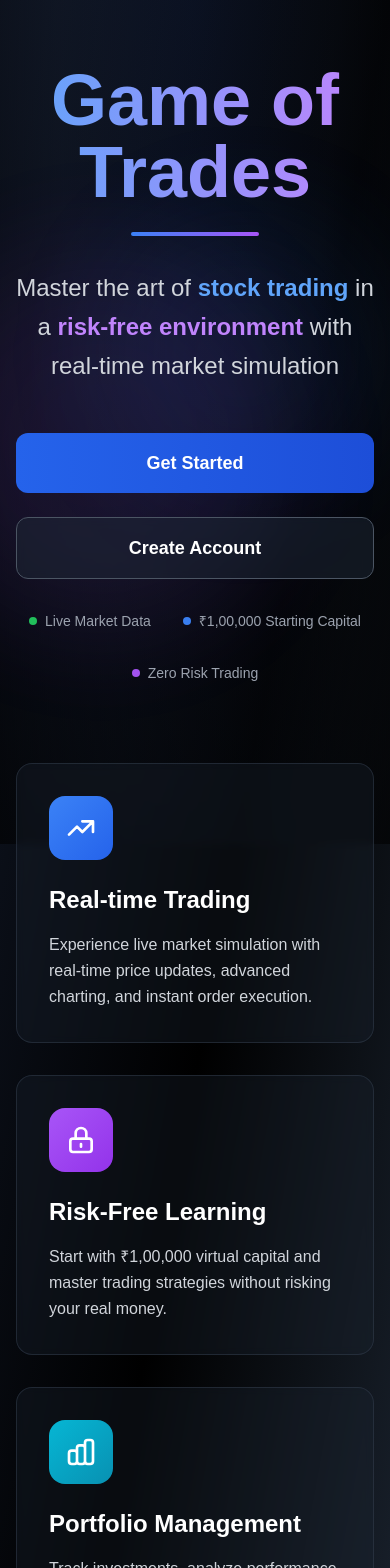
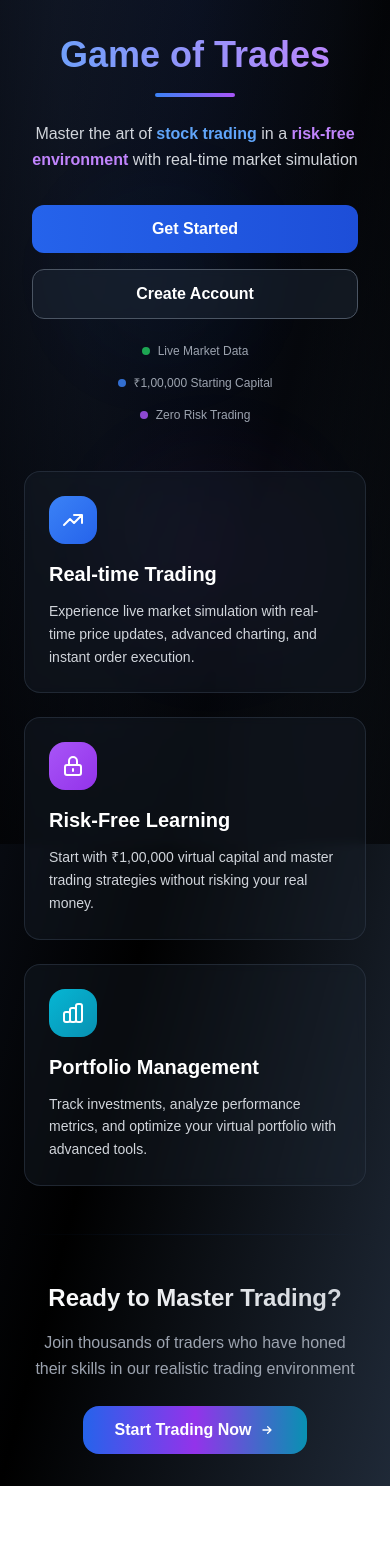
Before and after one commit to benab04/Stock-Market-Simulator, a Next.js app: page / in a window 390 px wide. Shown: the top 1568 px of the page. After the commit the page ends 1486 px from the top, so only its background shows below. Built offline with nearby package versions, Linux system fonts and the light colour scheme.

Commit message:
Make landing page responsive

```diff
--- a/src/app/page.js
+++ b/src/app/page.js
@@ -6,35 +6,35 @@ export default function Home() {
     <div className="min-h-screen bg-gradient-to-br from-gray-900 via-black to-gray-800 text-white overflow-hidden">
       {/* Background Effects */}
       <div className="absolute inset-0 bg-[radial-gradient(ellipse_at_top,_var(--tw-gradient-stops))] from-blue-900/20 via-gray-900/50 to-black opacity-60"></div>
-      <div className="absolute top-1/4 left-1/4 w-72 h-72 bg-blue-500/10 rounded-full blur-3xl animate-pulse"></div>
-      <div className="absolute bottom-1/4 right-1/4 w-96 h-96 bg-purple-500/10 rounded-full blur-3xl animate-pulse delay-1000"></div>
+      <div className="absolute top-1/4 left-1/4 w-32 h-32 sm:w-48 sm:h-48 lg:w-72 lg:h-72 bg-blue-500/10 rounded-full blur-3xl animate-pulse"></div>
+      <div className="absolute bottom-1/4 right-1/4 w-40 h-40 sm:w-64 sm:h-64 lg:w-96 lg:h-96 bg-purple-500/10 rounded-full blur-3xl animate-pulse delay-1000"></div>
 
-      <div className="relative z-10 container mx-auto px-4 py-16">
+      <div className="relative z-10 container mx-auto px-4 sm:px-6 lg:px-8 py-8 sm:py-12 lg:py-16">
         {/* Hero Section */}
-        <div className="text-center mb-20">
-          <div className="mb-8">
-            <h1 className="text-7xl md:text-8xl font-extrabold mb-6 bg-gradient-to-r from-blue-400 via-purple-400 to-cyan-400 bg-clip-text text-transparent animate-gradient-x">
+        <div className="text-center mb-12 sm:mb-16 lg:mb-20">
+          <div className="mb-6 sm:mb-8">
+            <h1 className="text-4xl sm:text-5xl md:text-6xl lg:text-7xl xl:text-8xl font-extrabold mb-4 sm:mb-6 bg-gradient-to-r from-blue-400 via-purple-400 to-cyan-400 bg-clip-text text-transparent animate-gradient-x leading-tight">
               Game of Trades
             </h1>
-            <div className="w-32 h-1 bg-gradient-to-r from-blue-500 to-purple-500 mx-auto rounded-full"></div>
+            <div className="w-20 sm:w-24 lg:w-32 h-1 bg-gradient-to-r from-blue-500 to-purple-500 mx-auto rounded-full"></div>
           </div>
 
-          <p className="text-2xl text-gray-300 mb-12 max-w-3xl mx-auto leading-relaxed">
+          <p className="text-base sm:text-lg md:text-xl lg:text-2xl text-gray-300 mb-8 sm:mb-10 lg:mb-12 max-w-sm sm:max-w-2xl lg:max-w-3xl mx-auto leading-relaxed px-2">
             Master the art of <span className="text-blue-400 font-semibold">stock trading</span> in a
             <span className="text-purple-400 font-semibold"> risk-free environment</span> with real-time market simulation
           </p>
 
-          <div className="flex flex-col sm:flex-row justify-center gap-6 mb-8">
+          <div className="flex flex-col sm:flex-row justify-center gap-4 sm:gap-6 mb-6 sm:mb-8 px-4 sm:px-0">
             <Link
               href="/login"
-              className="group relative bg-gradient-to-r from-blue-600 to-blue-700 hover:from-blue-500 hover:to-blue-600 text-white px-10 py-4 rounded-xl font-semibold text-lg transition-all duration-300 transform hover:scale-105 hover:shadow-2xl hover:shadow-blue-500/25"
+              className="group relative bg-gradient-to-r from-blue-600 to-blue-700 hover:from-blue-500 hover:to-blue-600 text-white px-6 sm:px-8 lg:px-10 py-3 sm:py-4 rounded-xl font-semibold text-base sm:text-lg transition-all duration-300 transform hover:scale-105 hover:shadow-2xl hover:shadow-blue-500/25"
             >
               <span className="relative z-10">Get Started</span>
               <div className="absolute inset-0 bg-gradient-to-r from-blue-400 to-blue-500 rounded-xl opacity-0 group-hover:opacity-20 transition-opacity duration-300"></div>
             </Link>
             <Link
               href="/register"
-              className="group relative bg-gray-800/50 backdrop-blur-sm border border-gray-600 hover:border-gray-500 text-white px-10 py-4 rounded-xl font-semibold text-lg transition-all duration-300 transform hover:scale-105 hover:shadow-2xl hover:shadow-gray-500/25"
+              className="group relative bg-gray-800/50 backdrop-blur-sm border border-gray-600 hover:border-gray-500 text-white px-6 sm:px-8 lg:px-10 py-3 sm:py-4 rounded-xl font-semibold text-base sm:text-lg transition-all duration-300 transform hover:scale-105 hover:shadow-2xl hover:shadow-gray-500/25"
             >
               <span className="relative z-10">Create Account</span>
               <div className="absolute inset-0 bg-gradient-to-r from-gray-700 to-gray-600 rounded-xl opacity-0 group-hover:opacity-20 transition-opacity duration-300"></div>
@@ -42,16 +42,16 @@ export default function Home() {
           </div>
 
           {/* Stats */}
-          <div className="flex flex-wrap justify-center gap-8 text-sm text-gray-400">
-            <div className="flex items-center gap-2">
+          <div className="flex flex-col sm:flex-row flex-wrap justify-center gap-4 sm:gap-6 lg:gap-8 text-xs sm:text-sm text-gray-400 px-4">
+            <div className="flex items-center justify-center gap-2">
               <div className="w-2 h-2 bg-green-500 rounded-full animate-pulse"></div>
               <span>Live Market Data</span>
             </div>
-            <div className="flex items-center gap-2">
+            <div className="flex items-center justify-center gap-2">
               <div className="w-2 h-2 bg-blue-500 rounded-full animate-pulse"></div>
-              <span>₹1,00,000 Starting Capital</span>
+              <span className="whitespace-nowrap">₹1,00,000 Starting Capital</span>
             </div>
-            <div className="flex items-center gap-2">
+            <div className="flex items-center justify-center gap-2">
               <div className="w-2 h-2 bg-purple-500 rounded-full animate-pulse"></div>
               <span>Zero Risk Trading</span>
             </div>
@@ -59,47 +59,47 @@ export default function Home() {
         </div>
 
         {/* Features Grid */}
-        <div className="grid md:grid-cols-3 gap-8 mt-20">
-          <div className="group relative bg-gray-800/30 backdrop-blur-sm border border-gray-700/50 p-8 rounded-2xl hover:border-blue-500/50 transition-all duration-300 transform hover:scale-105 hover:shadow-2xl hover:shadow-blue-500/10">
+        <div className="grid grid-cols-1 md:grid-cols-2 lg:grid-cols-3 gap-6 sm:gap-8 mt-12 sm:mt-16 lg:mt-20 px-2 sm:px-0">
+          <div className="group relative bg-gray-800/30 backdrop-blur-sm border border-gray-700/50 p-6 sm:p-8 rounded-2xl hover:border-blue-500/50 transition-all duration-300 transform hover:scale-105 hover:shadow-2xl hover:shadow-blue-500/10">
             <div className="absolute inset-0 bg-gradient-to-br from-blue-500/5 to-transparent rounded-2xl opacity-0 group-hover:opacity-100 transition-opacity duration-300"></div>
             <div className="relative z-10">
-              <div className="w-16 h-16 bg-gradient-to-br from-blue-500 to-blue-600 rounded-2xl flex items-center justify-center mb-6 transform group-hover:rotate-12 transition-transform duration-300">
-                <svg className="w-8 h-8 text-white" fill="none" stroke="currentColor" viewBox="0 0 24 24">
+              <div className="w-12 h-12 sm:w-16 sm:h-16 bg-gradient-to-br from-blue-500 to-blue-600 rounded-2xl flex items-center justify-center mb-4 sm:mb-6 transform group-hover:rotate-12 transition-transform duration-300">
+                <svg className="w-6 h-6 sm:w-8 sm:h-8 text-white" fill="none" stroke="currentColor" viewBox="0 0 24 24">
                   <path strokeLinecap="round" strokeLinejoin="round" strokeWidth={2} d="M13 7h8m0 0v8m0-8l-8 8-4-4-6 6" />
                 </svg>
               </div>
-              <h3 className="text-2xl font-bold mb-4 text-white group-hover:text-blue-400 transition-colors duration-300">Real-time Trading</h3>
-              <p className="text-gray-300 group-hover:text-gray-200 transition-colors duration-300 leading-relaxed">
+              <h3 className="text-xl sm:text-2xl font-bold mb-3 sm:mb-4 text-white group-hover:text-blue-400 transition-colors duration-300">Real-time Trading</h3>
+              <p className="text-sm sm:text-base text-gray-300 group-hover:text-gray-200 transition-colors duration-300 leading-relaxed">
                 Experience live market simulation with real-time price updates, advanced charting, and instant order execution.
               </p>
             </div>
           </div>
 
-          <div className="group relative bg-gray-800/30 backdrop-blur-sm border border-gray-700/50 p-8 rounded-2xl hover:border-purple-500/50 transition-all duration-300 transform hover:scale-105 hover:shadow-2xl hover:shadow-purple-500/10">
+          <div className="group relative bg-gray-800/30 backdrop-blur-sm border border-gray-700/50 p-6 sm:p-8 rounded-2xl hover:border-purple-500/50 transition-all duration-300 transform hover:scale-105 hover:shadow-2xl hover:shadow-purple-500/10">
             <div className="absolute inset-0 bg-gradient-to-br from-purple-500/5 to-transparent rounded-2xl opacity-0 group-hover:opacity-100 transition-opacity duration-300"></div>
             <div className="relative z-10">
-              <div className="w-16 h-16 bg-gradient-to-br from-purple-500 to-purple-600 rounded-2xl flex items-center justify-center mb-6 transform group-hover:rotate-12 transition-transform duration-300">
-                <svg className="w-8 h-8 text-white" fill="none" stroke="currentColor" viewBox="0 0 24 24">
+              <div className="w-12 h-12 sm:w-16 sm:h-16 bg-gradient-to-br from-purple-500 to-purple-600 rounded-2xl flex items-center justify-center mb-4 sm:mb-6 transform group-hover:rotate-12 transition-transform duration-300">
+                <svg className="w-6 h-6 sm:w-8 sm:h-8 text-white" fill="none" stroke="currentColor" viewBox="0 0 24 24">
                   <path strokeLinecap="round" strokeLinejoin="round" strokeWidth={2} d="M12 15v2m-6 4h12a2 2 0 002-2v-6a2 2 0 00-2-2H6a2 2 0 00-2 2v6a2 2 0 002 2zm10-10V7a4 4 0 00-8 0v4h8z" />
                 </svg>
               </div>
-              <h3 className="text-2xl font-bold mb-4 text-white group-hover:text-purple-400 transition-colors duration-300">Risk-Free Learning</h3>
-              <p className="text-gray-300 group-hover:text-gray-200 transition-colors duration-300 leading-relaxed">
+              <h3 className="text-xl sm:text-2xl font-bold mb-3 sm:mb-4 text-white group-hover:text-purple-400 transition-colors duration-300">Risk-Free Learning</h3>
+              <p className="text-sm sm:text-base text-gray-300 group-hover:text-gray-200 transition-colors duration-300 leading-relaxed">
                 Start with ₹1,00,000 virtual capital and master trading strategies without risking your real money.
               </p>
             </div>
           </div>
 
-          <div className="group relative bg-gray-800/30 backdrop-blur-sm border border-gray-700/50 p-8 rounded-2xl hover:border-cyan-500/50 transition-all duration-300 transform hover:scale-105 hover:shadow-2xl hover:shadow-cyan-500/10">
+          <div className="group relative bg-gray-800/30 backdrop-blur-sm border border-gray-700/50 p-6 sm:p-8 rounded-2xl hover:border-cyan-500/50 transition-all duration-300 transform hover:scale-105 hover:shadow-2xl hover:shadow-cyan-500/10 md:col-span-2 lg:col-span-1">
             <div className="absolute inset-0 bg-gradient-to-br from-cyan-500/5 to-transparent rounded-2xl opacity-0 group-hover:opacity-100 transition-opacity duration-300"></div>
             <div className="relative z-10">
-              <div className="w-16 h-16 bg-gradient-to-br from-cyan-500 to-cyan-600 rounded-2xl flex items-center justify-center mb-6 transform group-hover:rotate-12 transition-transform duration-300">
-                <svg className="w-8 h-8 text-white" fill="none" stroke="currentColor" viewBox="0 0 24 24">
+              <div className="w-12 h-12 sm:w-16 sm:h-16 bg-gradient-to-br from-cyan-500 to-cyan-600 rounded-2xl flex items-center justify-center mb-4 sm:mb-6 transform group-hover:rotate-12 transition-transform duration-300">
+                <svg className="w-6 h-6 sm:w-8 sm:h-8 text-white" fill="none" stroke="currentColor" viewBox="0 0 24 24">
                   <path strokeLinecap="round" strokeLinejoin="round" strokeWidth={2} d="M9 19v-6a2 2 0 00-2-2H5a2 2 0 00-2 2v6a2 2 0 002 2h2a2 2 0 002-2zm0 0V9a2 2 0 012-2h2a2 2 0 012 2v10m-6 0a2 2 0 002 2h2a2 2 0 002-2m0 0V5a2 2 0 012-2h2a2 2 0 012 2v14a2 2 0 01-2 2h-2a2 2 0 01-2-2z" />
                 </svg>
               </div>
-              <h3 className="text-2xl font-bold mb-4 text-white group-hover:text-cyan-400 transition-colors duration-300">Portfolio Management</h3>
-              <p className="text-gray-300 group-hover:text-gray-200 transition-colors duration-300 leading-relaxed">
+              <h3 className="text-xl sm:text-2xl font-bold mb-3 sm:mb-4 text-white group-hover:text-cyan-400 transition-colors duration-300">Portfolio Management</h3>
+              <p className="text-sm sm:text-base text-gray-300 group-hover:text-gray-200 transition-colors duration-300 leading-relaxed">
                 Track investments, analyze performance metrics, and optimize your virtual portfolio with advanced tools.
               </p>
             </div>
@@ -107,21 +107,21 @@ export default function Home() {
         </div>
 
         {/* Call to Action */}
-        <div className="text-center mt-20 relative">
+        <div className="text-center mt-12 sm:mt-16 lg:mt-20 relative px-4 sm:px-0">
           <div className="absolute inset-0 bg-gradient-to-r from-transparent via-blue-500/10 to-transparent h-px top-0"></div>
-          <div className="pt-16">
-            <h2 className="text-4xl font-bold mb-6 bg-gradient-to-r from-white to-gray-300 bg-clip-text text-transparent">
+          <div className="pt-12 sm:pt-16">
+            <h2 className="text-2xl sm:text-3xl lg:text-4xl font-bold mb-4 sm:mb-6 bg-gradient-to-r from-white to-gray-300 bg-clip-text text-transparent">
               Ready to Master Trading?
             </h2>
-            <p className="text-xl text-gray-400 mb-8 max-w-2xl mx-auto">
+            <p className="text-base sm:text-lg lg:text-xl text-gray-400 mb-6 sm:mb-8 max-w-sm sm:max-w-xl lg:max-w-2xl mx-auto leading-relaxed">
               Join thousands of traders who have honed their skills in our realistic trading environment
             </p>
             <Link
               href="/register"
-              className="inline-flex items-center gap-3 bg-gradient-to-r from-blue-600 via-purple-600 to-cyan-600 hover:from-blue-500 hover:via-purple-500 hover:to-cyan-500 text-white px-12 py-4 rounded-2xl font-bold text-lg transition-all duration-300 transform hover:scale-105 hover:shadow-2xl hover:shadow-purple-500/25"
+              className="inline-flex items-center gap-2 sm:gap-3 bg-gradient-to-r from-blue-600 via-purple-600 to-cyan-600 hover:from-blue-500 hover:via-purple-500 hover:to-cyan-500 text-white px-8 sm:px-10 lg:px-12 py-3 sm:py-4 rounded-2xl font-bold text-base sm:text-lg transition-all duration-300 transform hover:scale-105 hover:shadow-2xl hover:shadow-purple-500/25"
             >
               Start Trading Now
-              <svg className="w-5 h-5" fill="none" stroke="currentColor" viewBox="0 0 24 24">
+              <svg className="w-4 h-4 sm:w-5 sm:h-5" fill="none" stroke="currentColor" viewBox="0 0 24 24">
                 <path strokeLinecap="round" strokeLinejoin="round" strokeWidth={2} d="M13 7l5 5m0 0l-5 5m5-5H6" />
               </svg>
             </Link>
```
